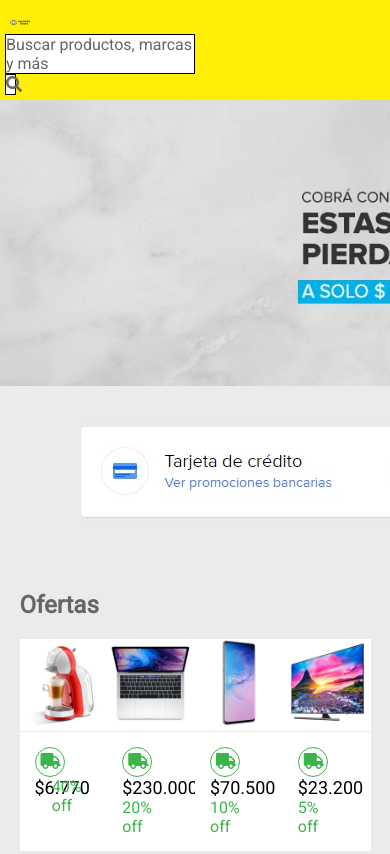
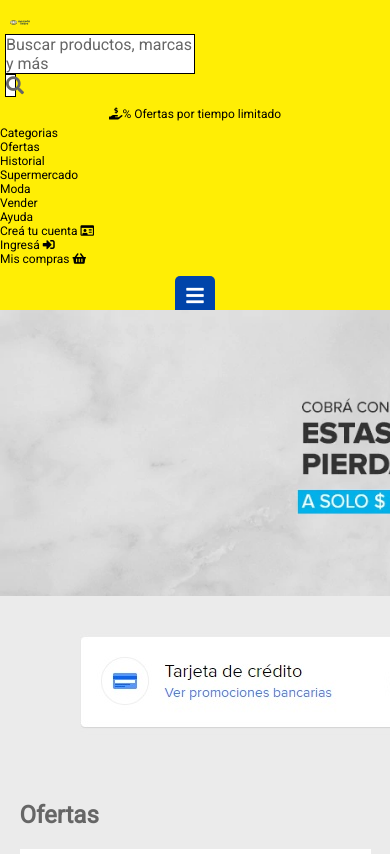
Before and after one commit to Ignacioargue/https-mercado-liebre-7r38.onrender.com, a website: page views/home.html in a window 390 px wide. Shown: the top 854 px of the page. Drawn offline with Linux system fonts and the light colour scheme; files that its build step writes are made by us from their sources; files whose address does not match are found by name.

Commit message:
Responsive

```diff
--- a/public/css/styles.css
+++ b/public/css/styles.css
@@ -2,6 +2,7 @@
     margin: 0px;
     padding: 0px;
     box-sizing: border-box;
+
 }
 
 body{
@@ -24,9 +25,7 @@ div.top-header{
 
 header{
     background-color: hsl(56, 100%, 51%);
-    height: 100px;
-
-}
+    height: 310px;}
 
 header div.logo{
     width: 8%;
@@ -47,6 +46,7 @@ header ul li{
 header ul li a{
     text-decoration: none;
     color: #000;
+
 }
 
 header .form .input{
@@ -56,23 +56,28 @@ header .form .input{
     color: #666;
     width: 50%;
 
+
 }
 header .form .submit{
     background-color: #FFF;
     border: 1px solid #000;
     color: #666;
     width: 3%;
+    font-size: large;
+
 }
 
 header div.top-header p{
     width: 100%;
     text-align: center;
     margin-top: 10px;
+
 }
 
 div.burger-menu{
     text-align: center;
     height: 255%;
+
 }
 
 div.burger-menu i{
@@ -84,10 +89,12 @@ div.burger-menu i{
     margin: 10px 0px 20px 0px;
     padding: 10px;
     width: 40px;
+
 }
 
 .price{
     font-size: 18px;
+
 }
 
 .discount,
@@ -108,20 +115,24 @@ h3,
 
 section.banner img{
    height: 286px;
+
 }
 
 main{
     width: 90%;
     margin: 0 auto;
+
 }
 
 main section article{
     background-color: #fff;
     margin: 10px 0px;
+
 }
 
 main section article img{
     width: 100%;
+
 }
 
 main section article i,
@@ -139,7 +150,8 @@ main section article i{
     background-color: #fff;
     border-radius: 50%;
     right: 20px;
-    top: -15px;}
+    top: -15px;
+    }
 
 main section h3{
     margin: 10px 0px;
@@ -149,9 +161,11 @@ article div.main-article{
     width: 100%;
     border-top: 1px solid #ebebeb;
     padding: 15px;
+
 }
 .flex-container{
     display: flex;
+
 }
 
 .price{width: 30%;}
@@ -181,8 +195,8 @@ article div.main-article{
 }
 
 @media (min-width: 769px){
-    .products article {width: 20%;} }
+    .products article {width: 20%;}
 
 .products { flex-direction: row;}
 
-.products article {width: 25%;}
+.products article {width: 25%;}}
--- a/views/home.html
+++ b/views/home.html
@@ -18,12 +18,15 @@
                     <div class="input">Buscar productos, marcas y más</div>
                     <div class="submit"><i class="fa fa-search"></i></div>
                 </div>
-                <p><i class="fas fa-hand-holding-usd"></i>Comprá en cuotas y sin tarjeta de crédito</p>
+                <p><i class="fas fa-hand-holding-usd"></i>% Ofertas por tiempo limitado</p>
             </div>
             <nav>
                 <ul>
+                    <li><a href="#">Categorias</a></li>
                     <li><a href="#">Ofertas</a></li>
-                    <li><a href="#">Tiendas Oficiales</a></li>
+                    <li><a href="#">Historial</a></li>
+                    <li><a href="#">Supermercado</a></li>
+                    <li><a href="#">Moda</a></li>
                     <li><a href="#">Vender</a></li>
                     <li><a href="#">Ayuda</a></li>
                 </ul>
@@ -100,7 +103,8 @@
                     <div class="main-article">
                         </div>
                 </article>
-                <h3>Basado en tu última visita</h3>
+
+            <h3>Basado en tu última visita</h3>
                 <div class="products">
                     <article>
                         <img src="images/img-cafetera-moulinex.jpg" alt="Cafetera" class="product_img">
```
Also changed, not shown: app.js (line endings or trailing spaces), public/images/5.jpg (added).
